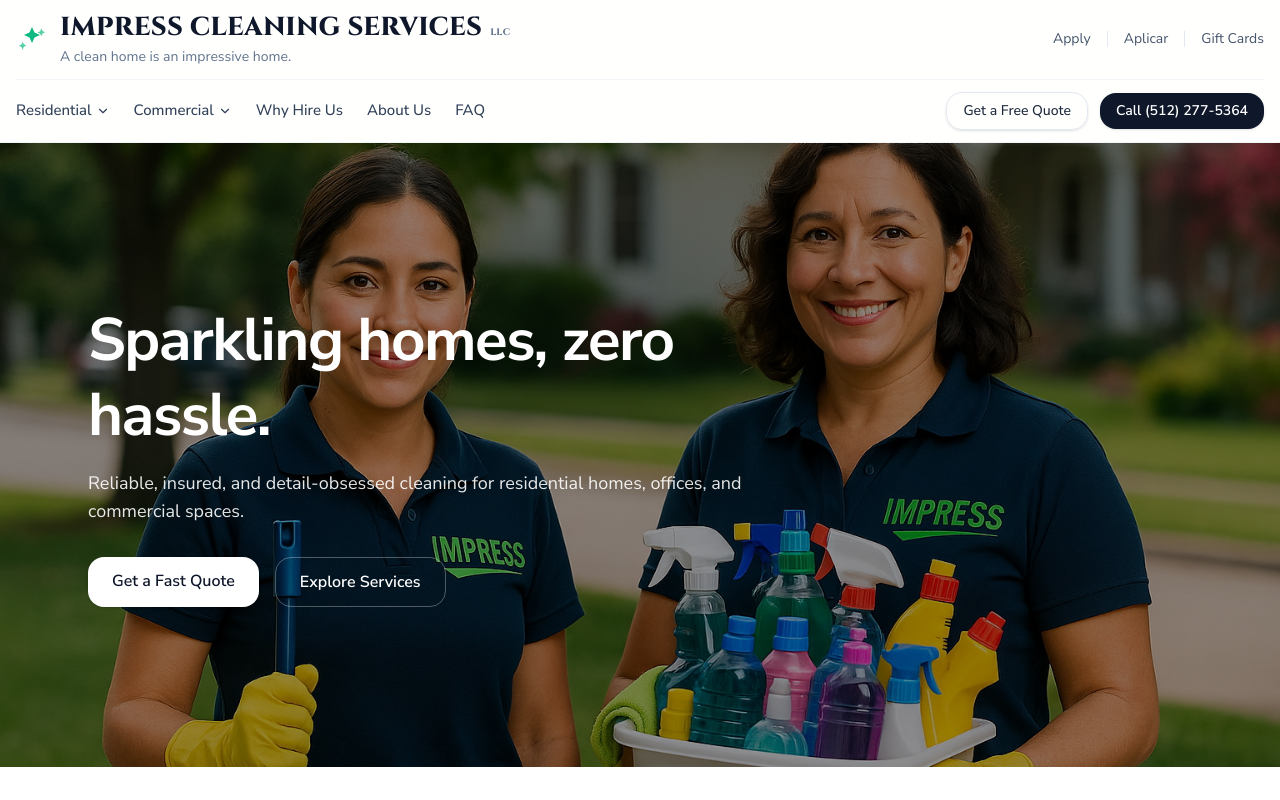
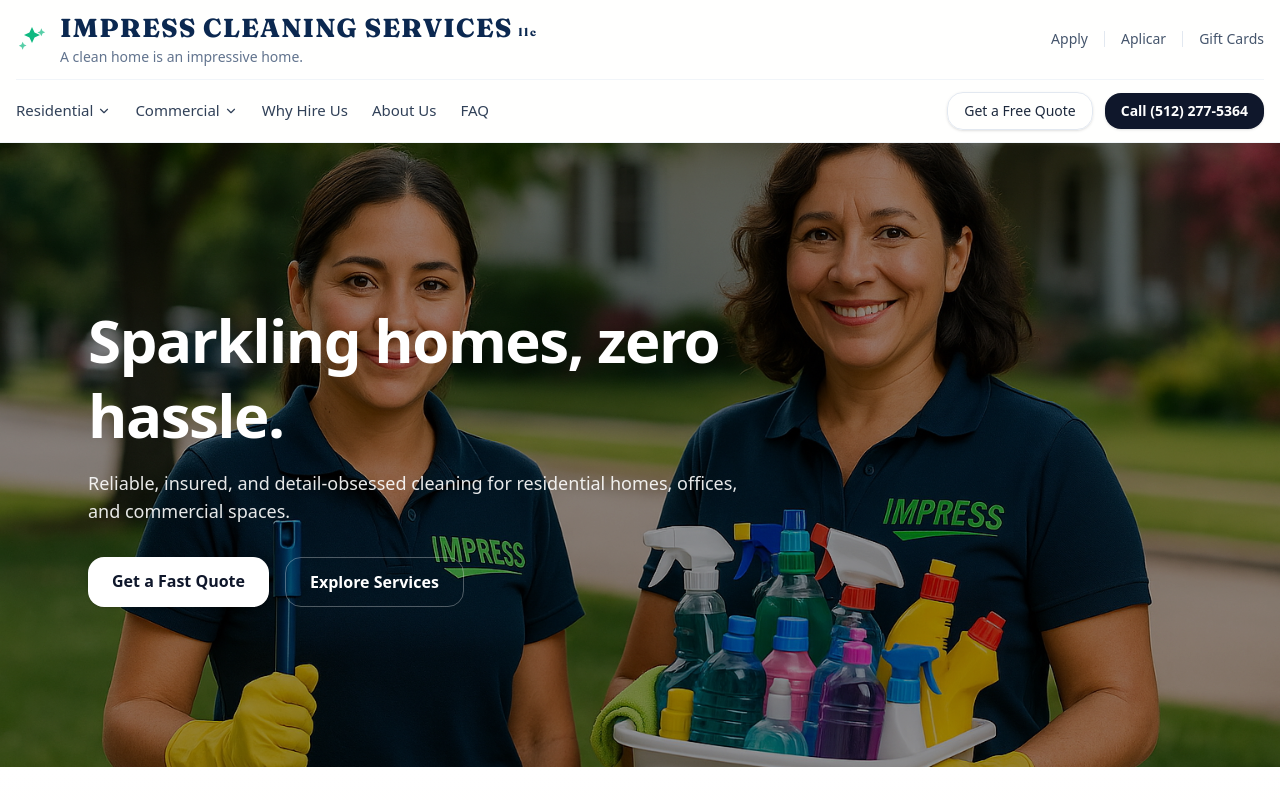
Before and after one commit to resp23f/impress-cleaning-site, a Next.js app: page / in a window 1280 px wide. Shown: the top 800 px of the page. Built offline with nearby package versions, Linux system fonts and the light colour scheme.

Commit message:
Remove old page-level footer; use global Footer component

```diff
--- /dev/null
+++ b/public/font-preview.html
@@ -0,0 +1,74 @@
+<!doctype html>
+<html lang="en">
+<head>
+  <meta charset="utf-8" />
+  <meta name="viewport" content="width=device-width,initial-scale=1" />
+  <title>Font Preview – Impress</title>
+
+  <!-- Google Fonts -->
+  <link rel="preconnect" href="https://fonts.googleapis.com" />
+  <link rel="preconnect" href="https://fonts.gstatic.com" crossorigin />
+  <link href="https://fonts.googleapis.com/css2?family=Cinzel:wght@700;800;900&family=Cormorant+Garamond:wght@700&family=Fraunces:wght@700;800;900&family=Noto+Serif+Display:wght@700;800&family=Sorts+Mill+Goudy:ital@0;1&display=swap" rel="stylesheet" />
+
+  <style>
+    :root { --chip: #0ea5e9; --ink: #0f172a; --muted: #475569; }
+    * { box-sizing: border-box; }
+    body { margin: 0; font: 16px/1.45 system-ui, -apple-system, Segoe UI, Roboto, Helvetica, Arial, sans-serif; color: var(--ink); background:#fffdf8; }
+    .wrap { max-width: 900px; padding: 40px 20px; margin: 0 auto; }
+    .card { background:#fff; border:1px solid #e2e8f0; border-radius:16px; padding:16px 18px 18px; margin:14px 0; box-shadow:0 1px 2px rgba(2,8,23,.04); }
+    .label { font-size:12px; color:var(--muted); margin-bottom:6px }
+    .row { display:flex; align-items:baseline; gap:10px; flex-wrap:wrap }
+    .brand { text-transform:uppercase; letter-spacing:.045em; color:#0b1220 }
+    .brand.small { font-size:18px; }
+    .brand.big { font-size:30px; font-weight:700 }
+    .llc { font-size:11px; letter-spacing:.18em; text-transform:uppercase; color:#64748b; vertical-align:super; margin-left:6px }
+    .tagline { margin-top:4px; color:#475569 }
+    .chip { display:inline-block; font-size:12px; padding:2px 8px; border-radius:999px; border:1px solid #e2e8f0; background:#fff }
+  </style>
+</head>
+<body>
+  <div class="wrap">
+    <div class="chip">Previewing: ALL-CAPS wordmark + tagline</div>
+
+    <div class="card" style="font-family:'Sorts Mill Goudy', ui-serif, Georgia, serif;">
+      <div class="label">Sorts Mill Goudy (free look-alike to Goudy Old Style)</div>
+      <div class="row">
+        <div class="brand big">IMPRESS <span class="brand small">CLEANING SERVICES</span><span class="llc">LLC</span></div>
+      </div>
+      <div class="tagline">A clean home is an impressive home.</div>
+    </div>
+
+    <div class="card" style="font-family:'Fraunces', ui-serif, Georgia, serif;">
+      <div class="label">Fraunces (chunky, modern serif)</div>
+      <div class="row">
+        <div class="brand big" style="letter-spacing:.04em">IMPRESS <span class="brand small" style="letter-spacing:.04em">CLEANING SERVICES</span><span class="llc">LLC</span></div>
+      </div>
+      <div class="tagline">A clean home is an impressive home.</div>
+    </div>
+
+    <div class="card" style="font-family:'Cinzel', ui-serif, Georgia, serif;">
+      <div class="label">Cinzel (engraved / Roman)</div>
+      <div class="row">
+        <div class="brand big" style="letter-spacing:.045em; font-weight:800">IMPRESS <span class="brand small" style="letter-spacing:.045em">CLEANING SERVICES</span><span class="llc">LLC</span></div>
+      </div>
+      <div class="tagline">A clean home is an impressive home.</div>
+    </div>
+
+    <div class="card" style="font-family:'Cormorant Garamond', ui-serif, Georgia, serif;">
+      <div class="label">Cormorant Garamond (classic, high-contrast)</div>
+      <div class="row">
+        <div class="brand big" style="letter-spacing:.05em">IMPRESS <span class="brand small" style="letter-spacing:.05em">CLEANING SERVICES</span><span class="llc">LLC</span></div>
+      </div>
+      <div class="tagline">A clean home is an impressive home.</div>
+    </div>
+
+    <div class="card" style="font-family:'Noto Serif Display', ui-serif, Georgia, serif;">
+      <div class="label">Noto Serif Display (clean, sturdy caps)</div>
+      <div class="row">
+        <div class="brand big" style="letter-spacing:.04em">IMPRESS <span class="brand small" style="letter-spacing:.04em">CLEANING SERVICES</span><span class="llc">LLC</span></div>
+      </div>
+      <div class="tagline">A clean home is an impressive home.</div>
+    </div>
+  </div>
+</body>
+</html>
--- a/src/app/ImpressCleaningSite.jsx
+++ b/src/app/ImpressCleaningSite.jsx
@@ -99,14 +99,14 @@ export default function ImpressCleaningSite() {
     />
     <div className="flex flex-col leading-tight">
       <div className="flex items-baseline gap-2">
-        <span className="font-brand uppercase tracking-[0.045em] text-[24px] md:text-[26px] font-extrabold text-slate-900">
+        <span className="font-brand uppercase tracking-[0.045em] text-[24px] md:text-[26px] font-extrabold text-[#0B2850]">
           Impress Cleaning Services
         </span>
-        <span className="font-brand lowercase tracking-[0.18em] text-[10px] md:text-[11px] text-slate-500 align-super">
+        <span className="font-brand lowercase tracking-[0.18em] text-[10px] md:text-[11px] font-extrabold text-brand align-super -ml-0.5 relative -top-[1px] text-[#0B2850]">
           LLC
         </span>
       </div>
-      <p className="text-slate-500 text-sm mt-0.5">
+      <p className="text-slate-500 text-sm mt-0.5 text-[#0B2850]">
         A clean home is an impressive home.
       </p>
     </div>
--- a/src/app/globals.css
+++ b/src/app/globals.css
@@ -1,32 +1,28 @@
 @import "tailwindcss";
-/* Brand word uses Playfair */
-.font-brand {
-  font-family: var(--font-brand), ui-serif, Georgia, "Times New Roman", serif;
-  letter-spacing: 0.2px;
+
+/* Theme (optional) */
+:root { --background:#ffffff; --foreground:#171717; }
+@media (prefers-color-scheme: dark) {
+  :root { --background:#0a0a0a; --foreground:#ededed; }
 }
 
-/* for the tiny “LLC” superscript we used */
-.align-super { vertical-align: super; }
-
-
-/* --- Your custom theme / colors --- */
-:root {
-  --background: #ffffff;
-  --foreground: #171717;
+/* Body = system font stack (SF on Apple, Segoe/Roboto elsewhere) */
+body{
+  background: transparent !important;
+  color: var(--foreground);
+  font-family:
+    ui-sans-serif, system-ui, -apple-system, "SF Pro Text", "SF Pro Display",
+    "Segoe UI", Roboto, Helvetica, Arial, "Apple Color Emoji",
+    "Segoe UI Emoji", "Segoe UI Symbol";
+  -webkit-font-smoothing: antialiased;
+  -moz-osx-font-smoothing: grayscale;
+  text-rendering: optimizeLegibility;
 }
 
-@media (prefers-color-scheme: dark) {
-  :root {
-    --background: #0a0a0a;
-    --foreground: #ededed;
-  }
+/* Wordmark = Fraunces (keeps your header look) */
+.font-brand{
+  font-family: var(--font-brand), ui-serif, Georgia, "Times New Roman", serif;
 }
 
-body {
-  background: transparent !important;
-  color: var(--foreground);
-  /* this uses the Nunito variable from next/font */
-  font-family: var(--font-sans), ui-sans-serif, system-ui, -apple-system, "Segoe UI",
-    Roboto, "Helvetica Neue", Arial, "Noto Sans", "Apple Color Emoji", "Segoe UI Emoji",
-    "Segoe UI Symbol";
-}
+/* Tiny superscript for “LLC” */
+.align-super{ vertical-align: super; }
--- a/src/app/layout.js
+++ b/src/app/layout.js
@@ -1,15 +1,9 @@
 // src/app/layout.jsx
 import "./globals.css";
-import { Nunito_Sans, Cinzel } from "next/font/google";
+import { Fraunces } from "next/font/google";
 import Footer from "@/components/Footer";
 
-const nunito = Nunito_Sans({
-  subsets: ["latin"],
-  weight: ["400", "500", "600", "700"],
-  variable: "--font-sans",
-});
-
-const brand = Cinzel({
+const brandFraunces = Fraunces({
   subsets: ["latin"],
   weight: ["700", "800", "900"],
   display: "swap",
@@ -32,7 +26,7 @@ export default function RootLayout({ children }) {
   return (
     <html lang="en" className="bg-[#FFFDF8] text-slate-900 antialiased">
       {/* expose both font variables on <body> */}
-      <body className={`${nunito.variable} ${brand.variable} min-h-screen flex flex-col`}>
+      <body className={`${brandFraunces.variable} min-h-screen flex flex-col`}>
         <main className="flex-1">{children}</main>
         <Footer />
       </body>
```
